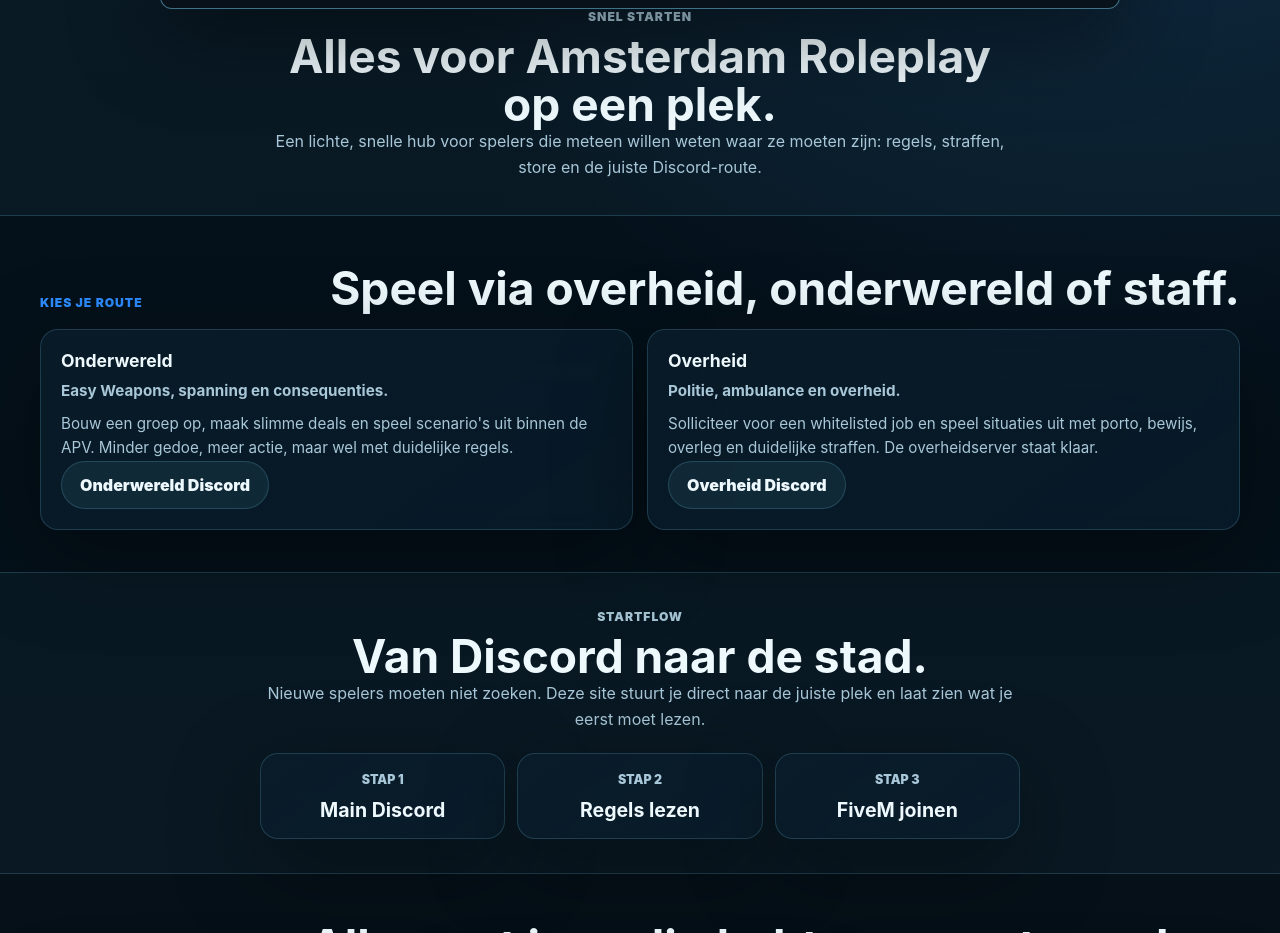
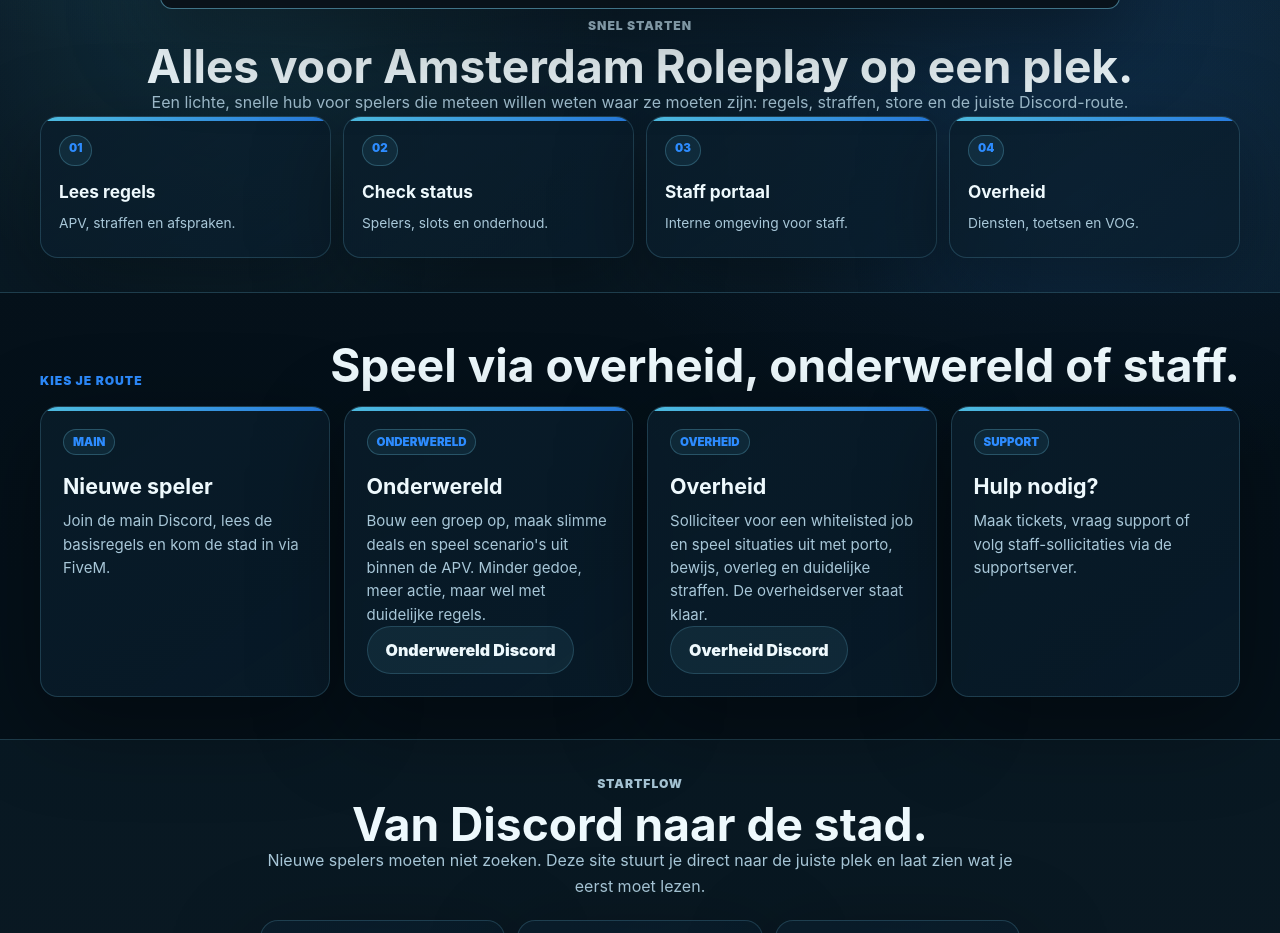
Before and after one commit to GillesVGB/amsterdamrp, a website: page outputs/index.html in a window 1280 px wide. Shown: the part 773-1706 px from the top of the page. Drawn offline with Linux system fonts and the light colour scheme; no server answers.

Commit message:
Refresh main homepage experience

```diff
--- a/outputs/index.html
+++ b/outputs/index.html
@@ -62,10 +62,10 @@
         <div class="hero-copy-block">
           <p class="eyebrow">Easy Weapons Amsterdam</p>
           <h1>Amsterdam Roleplay</h1>
-          <p class="hero-lead">Een compacte hub voor regels, straffen, wetboek, store en de juiste Discord server voor elke route.</p>
-          <div class="hero-actions"><a class="button primary" href="https://discord.gg/amsterdamrp" target="_blank" rel="noopener">Join main server</a></div>
+          <p class="hero-lead">Stap Amsterdam binnen via een strakke communityhub: live serverstatus, regels, portalen, Discord routes en de snelste manier om FiveM te joinen.</p>
+          <div class="hero-actions"><a class="button primary" href="https://discord.gg/amsterdamrp" target="_blank" rel="noopener">Join main server</a><a class="button ghost" href="#start">Start in 3 stappen</a><a class="button secondary" href="status.html">Live status</a></div>
         </div>
-        <div class="metric-panel hero-metrics" data-count="2"><div><span>Regels</span><strong>65 artikelen</strong></div><div><span>Server</span><strong>Easy Weapons</strong></div></div>
+        <div class="metric-panel hero-metrics" data-count="3"><div><span>Regels</span><strong>65 artikelen</strong></div><div><span>Connect</span><strong>185.229.35.13</strong></div><div><span>Portalen</span><strong>Staff + Overheid</strong></div></div>
       </div>
     </section>
 
@@ -84,12 +84,18 @@
       </div>
     </section>
 
-      <section class="band">
+      <section class="band home-command-band">
         <div class="container">
-          <div style="text-align: center; max-width: 760px; margin: 0 auto;">
+          <div class="home-command-copy">
             <p class="eyebrow">Snel starten</p>
             <h2>Alles voor Amsterdam Roleplay op een plek.</h2>
             <p>Een lichte, snelle hub voor spelers die meteen willen weten waar ze moeten zijn: regels, straffen, store en de juiste Discord-route.</p>
+          </div>
+          <div class="home-command-grid">
+            <a class="home-command-card" href="regels.html"><span>01</span><strong>Lees regels</strong><small>APV, straffen en afspraken.</small></a>
+            <a class="home-command-card" href="status.html"><span>02</span><strong>Check status</strong><small>Spelers, slots en onderhoud.</small></a>
+            <a class="home-command-card" href="https://staff.amsterdamrp.store/staff/" target="_blank" rel="noopener"><span>03</span><strong>Staff portaal</strong><small>Interne omgeving voor staff.</small></a>
+            <a class="home-command-card" href="https://overheid.amsterdamrp.store/overheid/" target="_blank" rel="noopener"><span>04</span><strong>Overheid</strong><small>Diensten, toetsen en VOG.</small></a>
           </div>
         </div>
       </section>
@@ -99,23 +105,33 @@
           <p class="eyebrow">Kies je route</p>
           <h2>Speel via overheid, onderwereld of staff.</h2>
         </div>
-        <div class="card-grid two">
-          <div class="feature-card">
+        <div class="route-grid">
+          <a class="route-card" href="https://discord.gg/amsterdamrp" target="_blank" rel="noopener">
+            <span>Main</span>
+            <h3>Nieuwe speler</h3>
+            <p>Join de main Discord, lees de basisregels en kom de stad in via FiveM.</p>
+          </a>
+          <div class="route-card">
+            <span>Onderwereld</span>
             <h3>Onderwereld</h3>
-            <p><strong>Easy Weapons, spanning en consequenties.</strong></p>
             <p>Bouw een groep op, maak slimme deals en speel scenario's uit binnen de APV. Minder gedoe, meer actie, maar wel met duidelijke regels.</p>
             <a class="button secondary" href="https://discord.gg/feCbm7nYh4" target="_blank" rel="noopener">Onderwereld Discord</a>
           </div>
-          <div class="feature-card">
+          <div class="route-card">
+            <span>Overheid</span>
             <h3>Overheid</h3>
-            <p><strong>Politie, ambulance en overheid.</strong></p>
             <p>Solliciteer voor een whitelisted job en speel situaties uit met porto, bewijs, overleg en duidelijke straffen. De overheidserver staat klaar.</p>
             <a class="button secondary" href="https://discord.gg/k3NhmZdxty" target="_blank" rel="noopener">Overheid Discord</a>
           </div>
+          <a class="route-card" href="https://discord.gg/qjwspjT2zg" target="_blank" rel="noopener">
+            <span>Support</span>
+            <h3>Hulp nodig?</h3>
+            <p>Maak tickets, vraag support of volg staff-sollicitaties via de supportserver.</p>
+          </a>
         </div>
       </section>
 
-      <section class="band">
+      <section class="band" id="start">
         <div class="container">
           <div style="text-align: center; max-width: 760px; margin: 0 auto;">
             <p class="eyebrow">Startflow</p>
--- a/outputs/styles.css
+++ b/outputs/styles.css
@@ -164,6 +164,22 @@ p { color: var(--muted); line-height: 1.62; }
 .quick-steps div { min-height: 86px; border: 1px solid var(--line); border-radius: 8px; padding: 16px; background: var(--card-bg-soft); box-shadow: var(--shadow); }
 .quick-steps p { color: var(--muted); font-size: 0.78rem; font-weight: 900; text-transform: uppercase; }
 .quick-steps h3 { margin-top: 8px; font-size: 1.22rem; }
+.home-command-band { position: relative; overflow: hidden; }
+.home-command-band::before { content: ""; position: absolute; inset: 0; background: radial-gradient(circle at 20% 0%, rgba(90, 216, 255, 0.12), transparent 34%), radial-gradient(circle at 84% 70%, rgba(45, 140, 255, 0.12), transparent 28%); pointer-events: none; }
+.home-command-copy { position: relative; z-index: 1; max-width: 760px; margin: 0 auto 22px; text-align: center; }
+.home-command-grid { position: relative; z-index: 1; display: grid; grid-template-columns: repeat(4, minmax(0, 1fr)); gap: 12px; }
+.home-command-card, .route-card { position: relative; overflow: hidden; border: 1px solid var(--line); border-radius: 18px; background: linear-gradient(145deg, var(--card-bg), var(--card-bg-soft)); box-shadow: var(--shadow); }
+.home-command-card { display: grid; gap: 7px; min-height: 142px; padding: 18px; color: inherit; }
+.home-command-card::before, .route-card::before { content: ""; position: absolute; inset: 0 0 auto; height: 4px; background: linear-gradient(90deg, var(--cyan), var(--blue)); opacity: 0.85; }
+.home-command-card span, .route-card span { width: fit-content; border: 1px solid rgba(126, 221, 255, 0.24); border-radius: 999px; padding: 5px 9px; color: var(--blue); background: rgba(90, 216, 255, 0.08); font-size: 0.72rem; font-weight: 950; text-transform: uppercase; }
+.home-command-card strong { margin-top: 8px; color: var(--text); font-size: 1.08rem; }
+.home-command-card small { color: var(--muted); font-size: 0.86rem; line-height: 1.45; }
+.home-command-card:hover, .route-card:hover { transform: translateY(-4px); border-color: rgba(126, 221, 255, 0.42); box-shadow: 0 22px 56px rgba(45, 140, 255, 0.14); }
+.route-grid { display: grid; grid-template-columns: repeat(4, minmax(0, 1fr)); gap: 14px; }
+.route-card { display: flex; flex-direction: column; min-height: 260px; padding: 22px; color: inherit; }
+.route-card h3 { margin-top: 18px; font-size: 1.34rem; }
+.route-card p { margin-top: 10px; color: var(--muted); font-size: 0.94rem; line-height: 1.55; }
+.route-card .button { width: fit-content; margin-top: auto; }
 .split { display: grid; grid-template-columns: minmax(0, 0.92fr) minmax(0, 1.08fr); gap: 54px; align-items: center; }
 .metric-panel { display: grid; grid-template-columns: repeat(auto-fit, minmax(min(210px, 100%), 1fr)); gap: 12px; }
 .metric-panel div { min-height: 104px; border: 1px solid var(--line); border-radius: 8px; padding: 18px; background: linear-gradient(180deg, var(--card-bg), var(--metric-bg)); box-shadow: var(--shadow); }
@@ -451,7 +467,7 @@ p { color: var(--muted); line-height: 1.62; }
   .split, .status-dashboard, .footer-grid, .document-card, .hero-inner { grid-template-columns: 1fr; }
   .document-link { justify-items: start; }
   .document-copy strong { white-space: normal; }
-  .card-grid.two, .card-grid.three, .card-grid.four, .job-grid, .server-grid, .law-grid { grid-template-columns: repeat(2, minmax(0, 1fr)); }
+  .card-grid.two, .card-grid.three, .card-grid.four, .job-grid, .server-grid, .law-grid, .home-command-grid, .route-grid { grid-template-columns: repeat(2, minmax(0, 1fr)); }
 }
 
 @media (max-width: 680px) {
@@ -476,7 +492,7 @@ p { color: var(--muted); line-height: 1.62; }
   .cookie-banner-inner { grid-template-columns: 1fr; }
   .cookie-actions, .cookie-modal-actions { justify-content: stretch; }
   .cookie-button { width: 100%; }
-  .card-grid.two, .card-grid.three, .card-grid.four, .job-grid, .server-grid, .law-grid, .status-cards, .info-layout, .sanction-table, .metric-panel, .quick-steps { grid-template-columns: 1fr; }
+  .card-grid.two, .card-grid.three, .card-grid.four, .job-grid, .server-grid, .law-grid, .status-cards, .info-layout, .sanction-table, .metric-panel, .quick-steps, .home-command-grid, .route-grid { grid-template-columns: 1fr; }
   .section { padding: 34px 0; }
   .section.slim { padding-top: 4px; }
   .section-head, .rules-summary, .sanction-table div { flex-direction: column; align-items: flex-start; }
```
